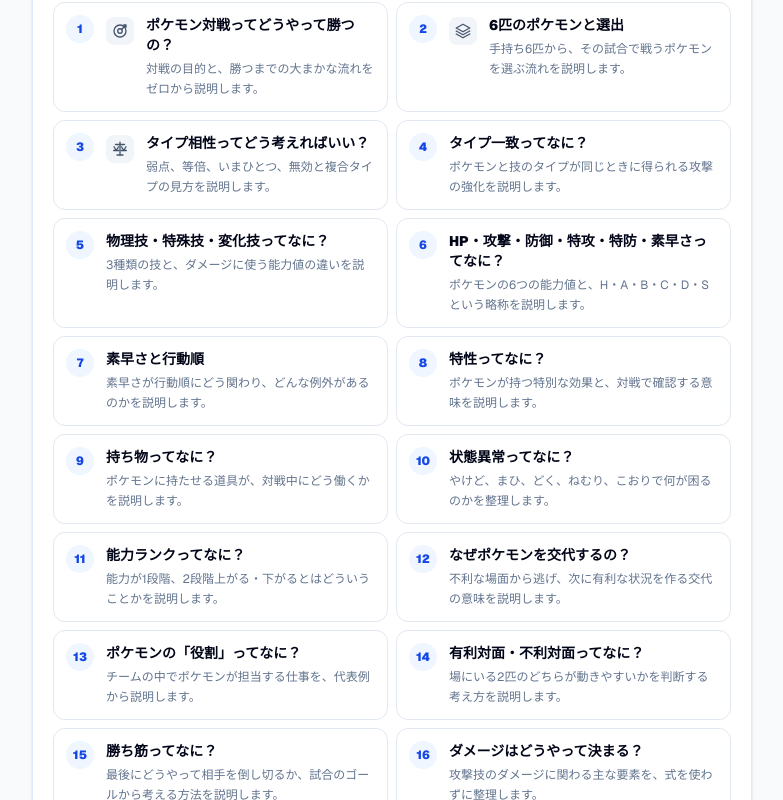
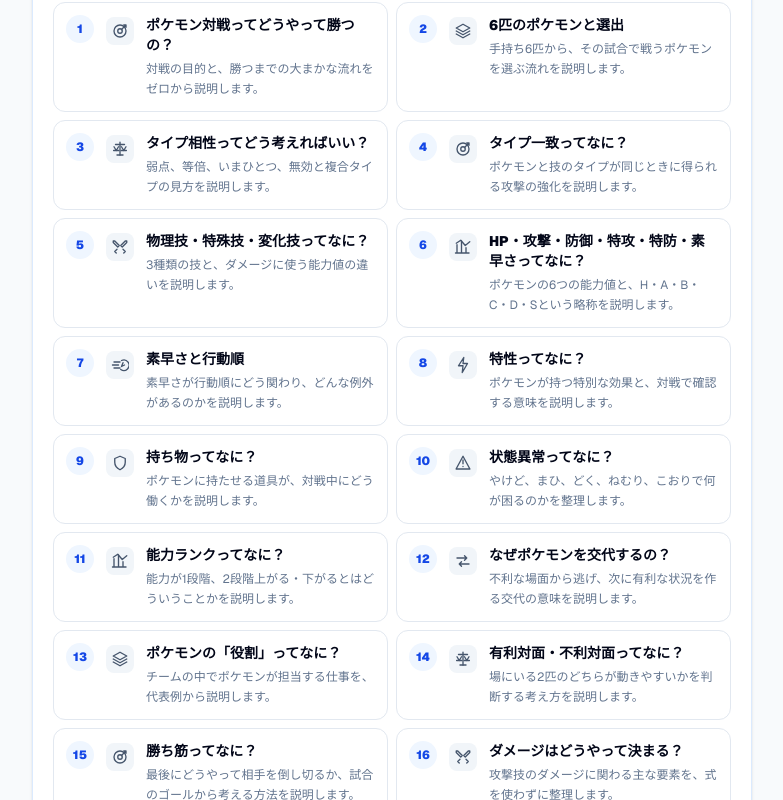
Before and after one commit to ryotryo/pokemon, a Next.js app: page /battle-basics in a window 1280 px wide. Shown: the part 380-1180 px from the top of the page, without its empty margins (248-1031 px from the left). Built offline with nearby package versions, Linux system fonts and the light colour scheme; no server answers.

Commit message:
Assign icons to every battle basics article

```diff
--- a/content/battle-basics.ts
+++ b/content/battle-basics.ts
@@ -24,7 +24,7 @@
   description: string;
   categoryId: string;
   beginnerCourseOrder?: number;
-  icon?: SiteIconName;
+  icon: SiteIconName;
   sections: BattleBasicsSection[];
   relatedArticleSlugs: string[];
   relatedTools: BattleBasicsToolId[];
@@ -42,7 +42,39 @@
 ];
 
 let nextExtraCourseOrder = 16;
-function extraArticle(slug:string,title:string,description:string,categoryId:string,sections:BattleBasicsSection[],relatedArticleSlugs:string[],relatedTools:BattleBasicsToolId[]=[]):BattleBasicsArticle{return{slug,title,description,categoryId,beginnerCourseOrder:nextExtraCourseOrder++,sections,relatedArticleSlugs,relatedTools};}
+const secondWaveIcons = {
+  "damage-basics": "damage",
+  "type-effectiveness-damage": "type-matchup",
+  "four-times-weakness": "type-matchup",
+  "critical-hits": "critical-hit",
+  "damage-randomness": "random-range",
+  "ko-terms": "ko-count",
+  "move-power": "move-power",
+  "speed-ties": "speed-tie",
+  "move-priority": "priority",
+  "priority-moves": "priority-move",
+  "speed-changes": "speed-change",
+  "trick-room": "trick-room",
+  burn: "burn",
+  paralysis: "paralysis",
+  "poison-and-bad-poison": "poison",
+  sleep: "sleep",
+  "setup-moves": "setup",
+  weather: "weather",
+  sun: "weather-sun",
+  rain: "weather-rain",
+  sandstorm: "weather-sand",
+  snow: "weather-snow",
+  terrain: "terrain",
+  "stealth-rock": "stealth-rock",
+  "hp-odd-even": "hp-parity",
+  "substitute-hp": "substitute",
+  "leftovers-recovery": "recovery",
+  cycle: "cycle",
+  "setup-fodder": "setup-opportunity",
+  "move-consistency": "coverage-path",
+} as const satisfies Record<string, SiteIconName>;
+function extraArticle(slug:keyof typeof secondWaveIcons,title:string,description:string,categoryId:string,sections:BattleBasicsSection[],relatedArticleSlugs:string[],relatedTools:BattleBasicsToolId[]=[]):BattleBasicsArticle{return{slug,title,description,categoryId,beginnerCourseOrder:nextExtraCourseOrder++,icon:secondWaveIcons[slug],sections,relatedArticleSlugs,relatedTools};}
 
 export const battleBasicsArticles: BattleBasicsArticle[] = [
   {
@@ -70,7 +102,7 @@
     ], relatedArticleSlugs: ["same-type-attack-bonus", "matchups", "switching"], relatedTools: ["party-check", "damage-chart"],
   },
   {
-    slug: "same-type-attack-bonus", title: "タイプ一致ってなに？", description: "ポケモンと技のタイプが同じときに得られる攻撃の強化を説明します。", categoryId: "damage", beginnerCourseOrder: 4,
+    slug: "same-type-attack-bonus", title: "タイプ一致ってなに？", description: "ポケモンと技のタイプが同じときに得られる攻撃の強化を説明します。", categoryId: "damage", beginnerCourseOrder: 4, icon: "type-stab",
     sections: [
       { heading: "自分と同じタイプの技は強くなる", paragraphs: ["ポケモン自身のタイプと、使う技のタイプが同じだと、その技のダメージは基本的に1.5倍になります。これを「タイプ一致」と呼びます。", "たとえば、ほのおタイプのリザードンがほのお技を使えばタイプ一致です。リザードンがノーマル技を使っても、タイプ一致にはなりません。"] },
       { heading: "弱点とは別のしくみ", paragraphs: ["タイプ一致は「使う側のポケモンと技」を比べます。弱点は「技と受ける側のポケモン」を比べます。2つは別々に計算されます。", "タイプ一致のほのお技で、ほのおが弱点の相手を攻撃すれば、1.5倍と2倍の両方が重なります。タイプ一致でも相手にいまひとつなら、思ったほど減らないことがあります。"] },
@@ -78,7 +110,7 @@
     ], relatedArticleSlugs: ["type-matchups", "move-categories", "stats"], relatedTools: ["damage-chart", "move-search"],
   },
   {
-    slug: "move-categories", title: "物理技・特殊技・変化技ってなに？", description: "3種類の技と、ダメージに使う能力値の違いを説明します。", categoryId: "getting-started", beginnerCourseOrder: 5,
+    slug: "move-categories", title: "物理技・特殊技・変化技ってなに？", description: "3種類の技と、ダメージに使う能力値の違いを説明します。", categoryId: "getting-started", beginnerCourseOrder: 5, icon: "physical-special",
     sections: [
       { heading: "攻撃技には物理と特殊がある", paragraphs: ["相手へダメージを与える技は、大きく物理技と特殊技に分かれます。物理技は使う側の「攻撃」と受ける側の「防御」、特殊技は使う側の「特攻」と受ける側の「特防」を主に使ってダメージを決めます。"], facts: [{ label: "物理技", value: "攻撃 ↔ 防御" }, { label: "特殊技", value: "特攻 ↔ 特防" }, { label: "変化技", value: "補助や妨害" }] },
       { heading: "タイプだけでは決まらない", paragraphs: ["同じほのおタイプでも、物理技と特殊技があります。技のタイプを見ただけでは物理か特殊かは分かりません。技に表示される分類の印や説明を確認します。", "攻撃が高いポケモンには物理技、特攻が高いポケモンには特殊技が合いやすいですが、覚える技や役割によって例外もあります。"] },
@@ -86,7 +118,7 @@
     ], relatedArticleSlugs: ["stats", "stat-stages", "abilities"], relatedTools: ["move-search", "pokemon-intro"],
   },
   {
-    slug: "stats", title: "HP・攻撃・防御・特攻・特防・素早さってなに？", description: "ポケモンの6つの能力値と、H・A・B・C・D・Sという略称を説明します。", categoryId: "getting-started", beginnerCourseOrder: 6,
+    slug: "stats", title: "HP・攻撃・防御・特攻・特防・素早さってなに？", description: "ポケモンの6つの能力値と、H・A・B・C・D・Sという略称を説明します。", categoryId: "getting-started", beginnerCourseOrder: 6, icon: "stats",
     sections: [
       { heading: "6つの数字が得意・不得意を表す", paragraphs: ["ポケモンには6つの能力値があります。数字が高いほど、その分野が得意です。全部が高いとは限らず、攻撃が高い、守りが得意、素早いなど、ポケモンごとに個性があります。"], bullets: ["HP：攻撃に耐えられる量", "攻撃：物理技で与えるダメージに関わる", "防御：物理技を受ける力", "特攻：特殊技で与えるダメージに関わる", "特防：特殊技を受ける力", "素早さ：原則として行動する順番に関わる"] },
       { heading: "攻めと守りは組になっている", paragraphs: ["物理技を使うなら攻撃が高いほど有利で、受ける側は防御が高いほど耐えやすくなります。特殊技では特攻と特防の組み合わせです。HPは物理・特殊のどちらを受けるときにも使います。", "そのため、防御だけ高くてもHPが低ければ何度も受けるのは難しく、攻撃が高くても使う技が特殊技なら、その高さを生かせないことがあります。"] },
@@ -94,7 +126,7 @@
     ], relatedArticleSlugs: ["move-categories", "speed-and-turn-order", "roles"], relatedTools: ["speed-ranking", "pokemon-intro"],
   },
   {
-    slug: "speed-and-turn-order", title: "素早さと行動順", description: "素早さが行動順にどう関わり、どんな例外があるのかを説明します。", categoryId: "speed", beginnerCourseOrder: 7,
+    slug: "speed-and-turn-order", title: "素早さと行動順", description: "素早さが行動順にどう関わり、どんな例外があるのかを説明します。", categoryId: "speed", beginnerCourseOrder: 7, icon: "speed",
     sections: [
       { heading: "原則は素早い方が先", paragraphs: ["お互いが同じ優先度の技を選んだときは、素早さが高いポケモンから行動します。先に相手を倒せれば、そのターンは相手の攻撃を受けずにすむことがあります。だから素早さはとても重要です。"] },
       { heading: "先制技などの例外がある", paragraphs: ["技には「優先度」があり、優先度が高い技は素早さに関係なく先に出やすくなります。でんこうせっかなどが先制技です。反対に、後から動く性質の技もあります。", "同じ優先度で素早さも同じ、いわゆる「同速」の場合は、どちらが先に動くか毎回確定しません。"] },
@@ -102,7 +134,7 @@
     ], relatedArticleSlugs: ["stats", "status-conditions", "stat-stages"], relatedTools: ["speed-ranking"],
   },
   {
-    slug: "abilities", title: "特性ってなに？", description: "ポケモンが持つ特別な効果と、対戦で確認する意味を説明します。", categoryId: "getting-started", beginnerCourseOrder: 8,
+    slug: "abilities", title: "特性ってなに？", description: "ポケモンが持つ特別な効果と、対戦で確認する意味を説明します。", categoryId: "getting-started", beginnerCourseOrder: 8, icon: "ability",
     sections: [
       { heading: "ポケモンごとの特別な力", paragraphs: ["特性は、ポケモンが持っている特別な効果です。技のように毎ターン選ぶものではなく、条件を満たすと自動で働くものが多くあります。", "場に出たときに天候を変える、特定の技を無効にする、攻撃を受けると能力が上がるなど、内容はさまざまです。"] },
       { heading: "同じタイプでも動きが変わる", paragraphs: ["タイプや能力値が似ていても、特性が違えば得意な相手や役割が変わります。弱点の技を無効にする特性があれば、タイプ相性だけを見た予想が外れることもあります。", "相手のポケモンが場に出たときに特性名が表示されたら、その後の行動を考える大切な手がかりです。"] },
@@ -110,7 +142,7 @@
     ], relatedArticleSlugs: ["held-items", "matchups", "roles"], relatedTools: ["pokemon-intro"],
   },
   {
-    slug: "held-items", title: "持ち物ってなに？", description: "ポケモンに持たせる道具が、対戦中にどう働くかを説明します。", categoryId: "getting-started", beginnerCourseOrder: 9,
+    slug: "held-items", title: "持ち物ってなに？", description: "ポケモンに持たせる道具が、対戦中にどう働くかを説明します。", categoryId: "getting-started", beginnerCourseOrder: 9, icon: "item",
     sections: [
       { heading: "1匹につき1つ持たせる", paragraphs: ["ポケモンには、対戦中に効果を発揮する持ち物を1つ持たせられます。HPが減ると回復するきのみ、技を強くする道具、素早さを上げる道具などがあります。", "持ち物は技とは別に働き、条件を満たすと自動で使われるものや、持っている間ずっと効果が続くものがあります。"] },
       { heading: "強い代わりに制限もある", paragraphs: ["大きく能力を高める代わりに同じ技しか選べなくなるなど、強みと欠点がセットの持ち物もあります。効果の一部だけでなく、制限まで読むことが大切です。", "相手の持ち物は最初から見えないため、与えたダメージや行動順から予想することもあります。初心者のうちは、まず自分の持ち物の効果を忘れないようにしましょう。"] },
@@ -118,7 +150,7 @@
     ], relatedArticleSlugs: ["abilities", "roles", "win-condition"], relatedTools: ["usage-ranking", "pokemon-intro"],
   },
   {
-    slug: "status-conditions", title: "状態異常ってなに？", description: "やけど、まひ、どく、ねむり、こおりで何が困るのかを整理します。", categoryId: "status", beginnerCourseOrder: 10,
+    slug: "status-conditions", title: "状態異常ってなに？", description: "やけど、まひ、どく、ねむり、こおりで何が困るのかを整理します。", categoryId: "status", beginnerCourseOrder: 10, icon: "status",
     sections: [
       { heading: "しばらく残る不利な状態", paragraphs: ["状態異常は、技や特性などによってポケモンに付く不利な状態です。交代しても残るものが多く、治す効果を使うか、対戦中の条件を満たすまで影響が続きます。", "同じポケモンが、やけどとまひのような主要な状態異常に同時になることは基本的にありません。"] },
       { heading: "まずは何が困るかを知る", paragraphs: ["細かな確率やターン数より、行動やHPにどんな影響があるかを覚えましょう。"], bullets: ["やけど：毎ターンHPが減り、物理技のダメージも下がる", "まひ：素早さが下がり、行動できないことがある", "どく：毎ターンHPが減る", "もうどく：経過するほど毎ターンのダメージが増える", "ねむり：眠っている間は、多くの技を使えない", "こおり：行動できず、ターン経過などで解けることがある"] },
@@ -126,7 +158,7 @@
     ], relatedArticleSlugs: ["speed-and-turn-order", "switching", "abilities"], relatedTools: ["pokemon-intro"],
   },
   {
-    slug: "stat-stages", title: "能力ランクってなに？", description: "能力が1段階、2段階上がる・下がるとはどういうことかを説明します。", categoryId: "status", beginnerCourseOrder: 11,
+    slug: "stat-stages", title: "能力ランクってなに？", description: "能力が1段階、2段階上がる・下がるとはどういうことかを説明します。", categoryId: "status", beginnerCourseOrder: 11, icon: "stat-stage",
     sections: [
       { heading: "対戦中だけ能力を変える段階", paragraphs: ["技や特性で「攻撃が上がった」と表示されると、その試合中の能力に補正がかかります。この上げ下げを能力ランクと呼び、通常を0として、上は+6、下は-6まで変化します。", "「ぐーんと上がった」は2段階など、表示によって変化量が違います。"] },
       { heading: "1段階でも影響は大きい", paragraphs: ["攻撃・防御・特攻・特防・素早さは、+1で通常の1.5倍、+2で2倍になります。下がる場合は、-1で通常の2/3、-2で1/2です。", "たとえば攻撃が+2になれば、物理技のダメージを大きく伸ばせます。素早さが+1なら、それまで抜けなかった相手より先に動けることがあります。"], facts: [{ label: "+1", value: "3/2倍" }, { label: "+2", value: "2倍" }, { label: "-1", value: "2/3倍" }, { label: "-2", value: "1/2倍" }] },
@@ -134,7 +166,7 @@
     ], relatedArticleSlugs: ["move-categories", "speed-and-turn-order", "switching"], relatedTools: ["speed-ranking", "pokemon-intro"],
   },
   {
-    slug: "switching", title: "なぜポケモンを交代するの？", description: "不利な場面から逃げ、次に有利な状況を作る交代の意味を説明します。", categoryId: "strategy", beginnerCourseOrder: 12,
+    slug: "switching", title: "なぜポケモンを交代するの？", description: "不利な場面から逃げ、次に有利な状況を作る交代の意味を説明します。", categoryId: "strategy", beginnerCourseOrder: 12, icon: "switch",
     sections: [
       { heading: "倒される前に控えへ戻す", paragraphs: ["交代を選ぶと、場のポケモンを控えへ戻し、別の味方を出します。相手の攻撃を受ける前に交代できれば、弱点を突かれて倒されるのを避けられることがあります。", "交代先のポケモンは、そのターンの相手の攻撃を受ける可能性があります。誰なら受けられるかを考える必要があります。"] },
       { heading: "交代する主な理由", paragraphs: ["交代は逃げるだけの行動ではなく、次に攻めやすい場面を作る行動です。"], bullets: ["不利なタイプの相手から離れる", "攻撃を受けやすい味方へ代わる", "相手へ有利なポケモンを場に出す", "能力低下など、交代で消える効果をリセットする", "残しておきたいポケモンのHPを守る"] },
@@ -142,7 +174,7 @@
     ], relatedArticleSlugs: ["type-matchups", "matchups", "roles"], relatedTools: ["party-check", "pokemon-intro"],
   },
   {
-    slug: "roles", title: "ポケモンの「役割」ってなに？", description: "チームの中でポケモンが担当する仕事を、代表例から説明します。", categoryId: "strategy", beginnerCourseOrder: 13,
+    slug: "roles", title: "ポケモンの「役割」ってなに？", description: "チームの中でポケモンが担当する仕事を、代表例から説明します。", categoryId: "strategy", beginnerCourseOrder: 13, icon: "roles",
     sections: [
       { heading: "役割はチームの中での仕事", paragraphs: ["ポケモンには、攻撃が得意、攻撃を受けるのが得意、味方を助けるのが得意などの違いがあります。チームで担当する仕事を「役割」と呼びます。", "同じポケモンでも技や持ち物で役割が変わることがありますが、まずは何が得意なポケモンかを見ると理解しやすくなります。"] },
       { heading: "よくある役割", paragraphs: ["役割の名前には厳密に1つだけの定義があるとは限りません。初心者は次のイメージから始めましょう。"], bullets: ["アタッカー：高い火力で相手を倒す", "受け：高い耐久や回復で攻撃を受け止める", "サポート：状態異常や場の効果で味方を助ける", "エース：準備を整え、終盤に相手を倒し切る中心役", "クッション：いったん攻撃を受け、安全に次の味方へつなぐ"] },
@@ -150,7 +182,7 @@
     ], relatedArticleSlugs: ["team-selection", "switching", "win-condition"], relatedTools: ["pokemon-roles", "pokemon-intro"],
   },
   {
-    slug: "matchups", title: "有利対面・不利対面ってなに？", description: "場にいる2匹のどちらが動きやすいかを判断する考え方を説明します。", categoryId: "strategy", beginnerCourseOrder: 14,
+    slug: "matchups", title: "有利対面・不利対面ってなに？", description: "場にいる2匹のどちらが動きやすいかを判断する考え方を説明します。", categoryId: "strategy", beginnerCourseOrder: 14, icon: "matchup",
     sections: [
       { heading: "目の前の組み合わせを「対面」と呼ぶ", paragraphs: ["自分と相手の場にいるポケモン同士の組み合わせを「対面」と呼びます。自分が相手を倒しやすく、相手からは倒されにくいなら有利対面。反対なら不利対面です。", "不利対面では、無理に攻撃せず交代することが選択肢になります。"] },
       { heading: "タイプだけでは決まらない", paragraphs: ["タイプ相性は大きな判断材料ですが、それだけで有利・不利が決まるわけではありません。"], bullets: ["どちらが先に動くか", "攻撃を何回耐えられるか", "弱点を突ける技を実際に覚えているか", "特性で技を無効にしないか", "状態異常や能力変化が残っていないか"] },
@@ -158,7 +190,7 @@
     ], relatedArticleSlugs: ["type-matchups", "speed-and-turn-order", "switching"], relatedTools: ["party-check", "pokemon-intro"],
   },
   {
-    slug: "win-condition", title: "勝ち筋ってなに？", description: "最後にどうやって相手を倒し切るか、試合のゴールから考える方法を説明します。", categoryId: "strategy", beginnerCourseOrder: 15,
+    slug: "win-condition", title: "勝ち筋ってなに？", description: "最後にどうやって相手を倒し切るか、試合のゴールから考える方法を説明します。", categoryId: "strategy", beginnerCourseOrder: 15, icon: "win-condition",
     sections: [
       { heading: "勝つまでの道筋", paragraphs: ["勝ち筋とは、「最後にどうやって相手を倒し切るか」という道筋です。難しい作戦だけを指す言葉ではありません。「最後に素早いポケモンで残りを倒す」も立派な勝ち筋です。", "試合の途中で、残っているポケモンとHPを見て、自分が勝てそうな形を考えます。"] },
       { heading: "簡単な勝ち筋の例", paragraphs: ["自分のエースを止める相手がいるなら、その相手を先に倒すか、エースの攻撃で倒せるところまで削ります。相手にとても速いポケモンがいるなら、先に倒しておくと、最後に自分の攻撃役が動きやすくなります。"], bullets: ["苦手な相手を先に削る", "相手の速いポケモンを倒す", "最後に自分のエースを安全に出す", "相手の攻撃を受けられる味方を残す"] },
```
Also changed, not shown: 1 other file (tests, documents, lock files or other folders).
